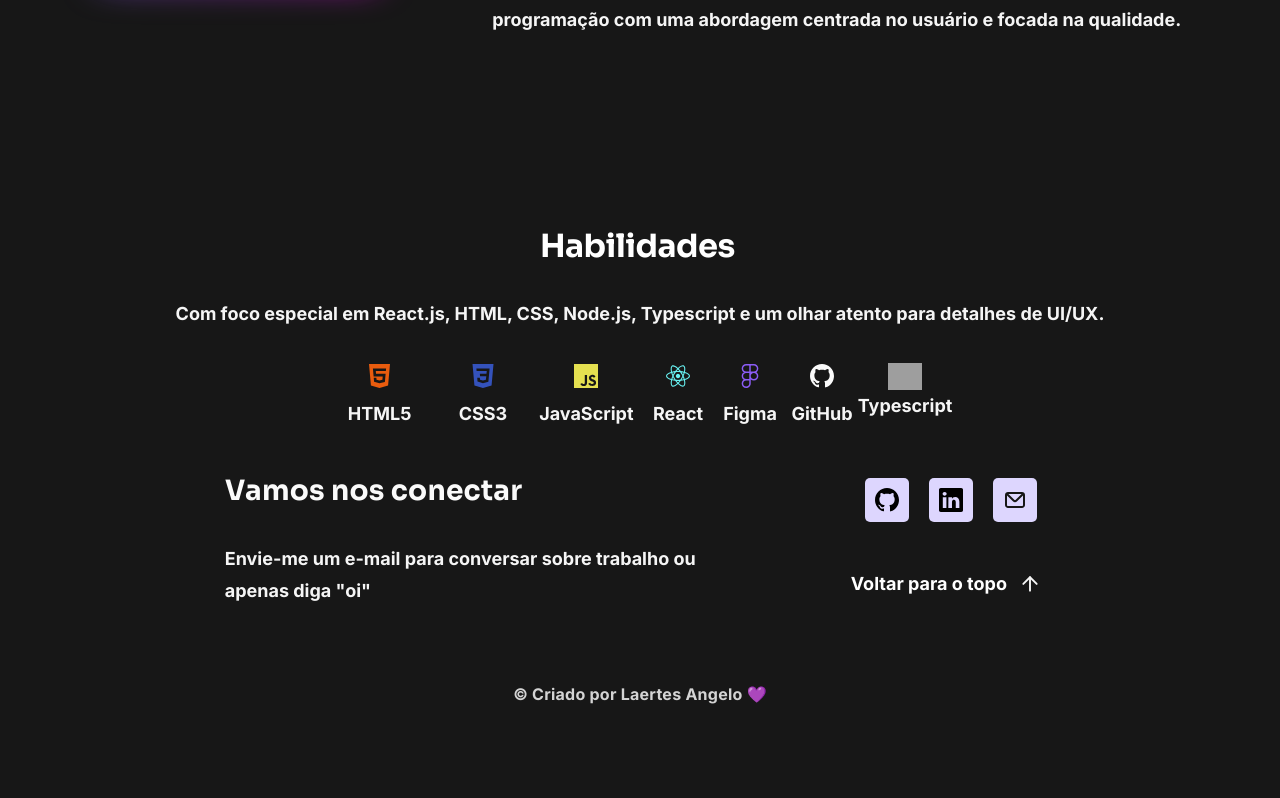
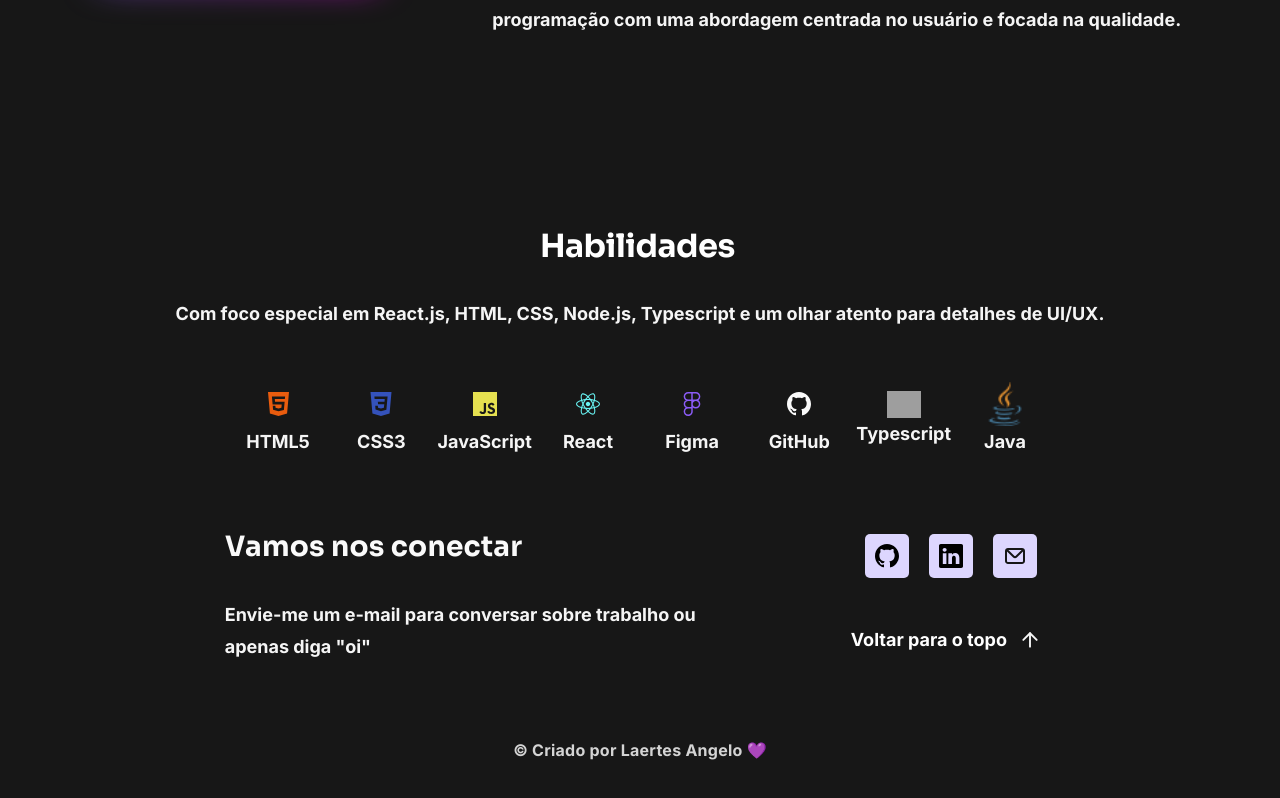
Before and after one commit to Laertes1/Portifolio-Laertes, a React (Create React App) app in the folder my-portifolio/: page /AboutMe#ReadMore in a window 1280 px wide. Shown: the part 713-1511 px from the top of the page. Built offline with nearby package versions, Linux system fonts and the light colour scheme; grey boxes are pictures that could not be loaded.

Commit message:
add icon java in about

```diff
--- a/my-portifolio/src/pages/AboutMe/AboutMe.css
+++ b/my-portifolio/src/pages/AboutMe/AboutMe.css
@@ -110,15 +110,18 @@ p {
     gap: 4px;
     padding: 36px 0px 0px 0px;
     width: 99%;
-    height: 70px;
+
+
 }
 
 .AboutMe-container2-box3-box1,
 .AboutMe-container2-box3-box2 {
     display: flex;
     align-items: center;
-    justify-content: space-around;
-    width: 310px;
+    justify-content: space-between;
+    width: 410px;
+
+    height: 90px;
 }
 
 .AboutMe-container2-box3-box1-skills,
@@ -132,8 +135,18 @@ p {
     width:94px;
     height: 77px;
 }
+.AboutMe-container2-box3-box2-skills.java{
+    width:94px;
+    height: 90px;
+    display: flex;
+    align-items: center;
+}
 .typeScript{
     margin-top: 2px;
     width: 34px;
     height: 34px;
 }
+.java{
+    width: 44px;
+
+}
--- a/my-portifolio/src/pages/AboutMe/AboutMe.jsx
+++ b/my-portifolio/src/pages/AboutMe/AboutMe.jsx
@@ -10,6 +10,7 @@ import JavaScriptIcon from "../../assets/icons/Default/Icon=javascript, Theme=da
 import FigmaIcon from "../../assets/icons/Default/Icon=figma, Theme=dark, State=hover.svg";
 import ReactIcon from "../../assets/icons/Default/Icon=react, Theme=dark, State=hover.svg";
 import Typescript from '../../assets/icons/Default/typescript.svg'
+import Java from "../../assets/icons/noBackGround/java.png"
 // NavBar
 import NavBar from '../../components/NavBar/NavBar'
 // React Scrool
@@ -74,12 +75,13 @@ export default function AboutMe() {
                   JavaScript
                 </p>
               </span>
-              </div>
-              <div className="AboutMe-container2-box3-box2">
               <span className="AboutMe-container2-box3-box2-skills react">
                 <img src={ReactIcon} alt="" />
                 <p className="AboutMe-container2-box3-box2-skills-name">React</p>
               </span>
+              </div>
+              <div className="AboutMe-container2-box3-box2">
+
               <span className="AboutMe-container2-box3-box2-skills figma">
                 <img src={FigmaIcon} alt="" />
                 <p className="AboutMe-container2-box3-box2-skills-name">Figma</p>
@@ -92,6 +94,10 @@ export default function AboutMe() {
                 <img src={Typescript} alt="typescript" className="typeScript"/>
                 <p className="AboutMe-container2-box3-box2-skills-name">Typescript</p>
               </span>
+              <span className="AboutMe-container2-box3-box2-skills java">
+                <img src={Java} alt="Java" className="java"/>
+                <p className="AboutMe-container2-box3-box2-skills-name">Java</p>
+              </span>
             </div>
               </div>
 
--- a/my-portifolio/src/pages/home/index.css
+++ b/my-portifolio/src/pages/home/index.css
@@ -94,7 +94,7 @@
 .main-sec1-div3-box2{
     display: flex;
     align-items: center;
-    gap: 4%;
+    gap: 10%;
     width: 60%;
 }
 .btn-contato,.btn-resume{
```
